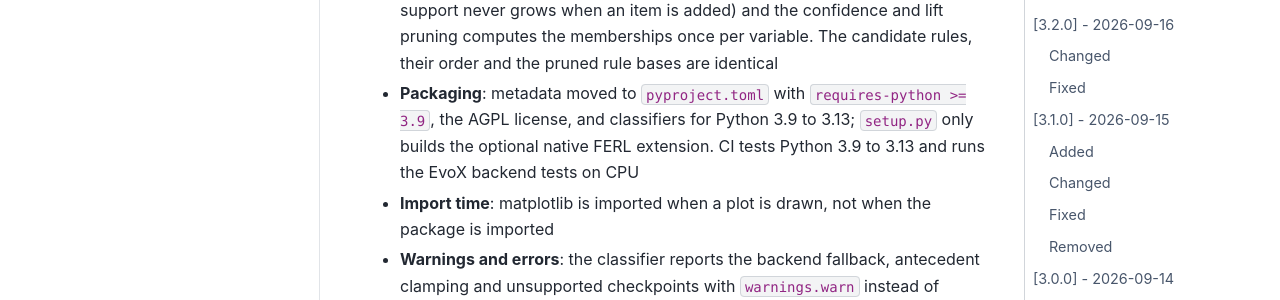
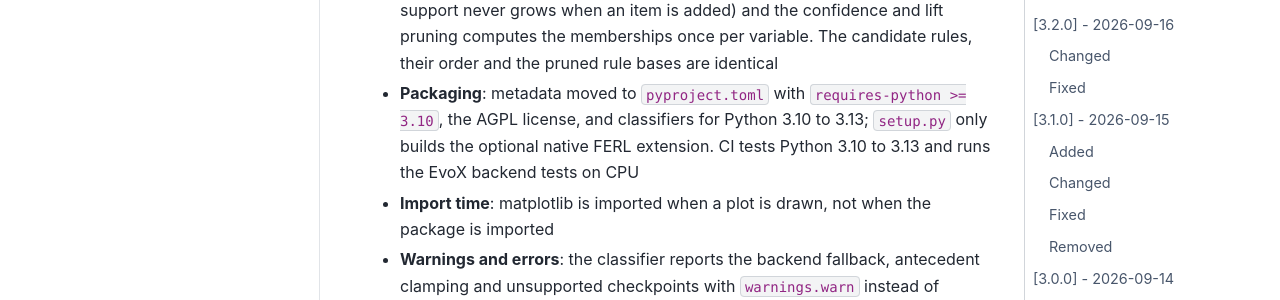
Before and after one commit to Fuminides/ex-fuzzy, a Sphinx documentation site: the page built from docs/source/changelog.rst, in a window 1280 px wide and 900 px high, scrolled down 1219 px. Shown: the part 151-451 px from the top of the window. Built offline with Sphinx 7.4.7 and the PyData theme 0.15.4, drawn with Linux system fonts in a browser that asks for light colours.

Commit message:
ci: require Python 3.10, the floor of pymoo 0.6.2
pymoo 0.6.1.6 and later require Python 3.10, so the 3.9 job could not
install the package. Drop 3.9 from the metadata, the CI matrix and the
documentation.

Co-Authored-By: Claude Fable 5.1 <noreply@anthropic.com>

```diff
--- a/docs/source/changelog.rst
+++ b/docs/source/changelog.rst
@@ -48,9 +48,9 @@ Changed
   and lift pruning computes the memberships once per variable. The candidate
   rules, their order and the pruned rule bases are identical
 - **Packaging**: metadata moved to ``pyproject.toml`` with
-  ``requires-python >= 3.9``, the AGPL license, and classifiers for Python
-  3.9 to 3.13; ``setup.py`` only builds the optional native FERL extension.
-  CI tests Python 3.9 to 3.13 and runs the EvoX backend tests on CPU
+  ``requires-python >= 3.10``, the AGPL license, and classifiers for Python
+  3.10 to 3.13; ``setup.py`` only builds the optional native FERL extension.
+  CI tests Python 3.10 to 3.13 and runs the EvoX backend tests on CPU
 - **Import time**: matplotlib is imported when a plot is drawn, not when the
   package is imported
 - **Warnings and errors**: the classifier reports the backend fallback,
--- a/docs/source/getting-started.rst
+++ b/docs/source/getting-started.rst
@@ -50,7 +50,7 @@ Dependencies
 
 Ex-Fuzzy requires:
 
-- Python 3.8+
+- Python 3.10+
 - NumPy
 - Pandas
 - Scikit-learn
--- a/docs/source/installation.rst
+++ b/docs/source/installation.rst
@@ -85,7 +85,7 @@ active Python environment.
 Requirements
 ============
 
-Ex-Fuzzy requires Python 3.8 or later. Core dependencies are installed
+Ex-Fuzzy requires Python 3.10 or later. Core dependencies are installed
 automatically by ``pip``:
 
 .. list-table::
--- a/pyproject.toml
+++ b/pyproject.toml
@@ -7,7 +7,7 @@ name = "ex_fuzzy"
 dynamic = ["version"]
 description = "Library to perform explainable AI using fuzzy logic."
 readme = "README.md"
-requires-python = ">=3.9"
+requires-python = ">=3.10"
 license = {text = "AGPL-3.0-or-later"}
 authors = [
     {name = "Javier Fumanal Idocin", email = "javierfumanalidocin@gmail.com"},
@@ -21,7 +21,6 @@ classifiers = [
     "License :: OSI Approved :: GNU Affero General Public License v3 or later (AGPLv3+)",
     "Programming Language :: Python",
     "Programming Language :: Python :: 3",
-    "Programming Language :: Python :: 3.9",
     "Programming Language :: Python :: 3.10",
     "Programming Language :: Python :: 3.11",
     "Programming Language :: Python :: 3.12",
```
Also changed, not shown: README.md (+1 -1 lines), 1 other file.
